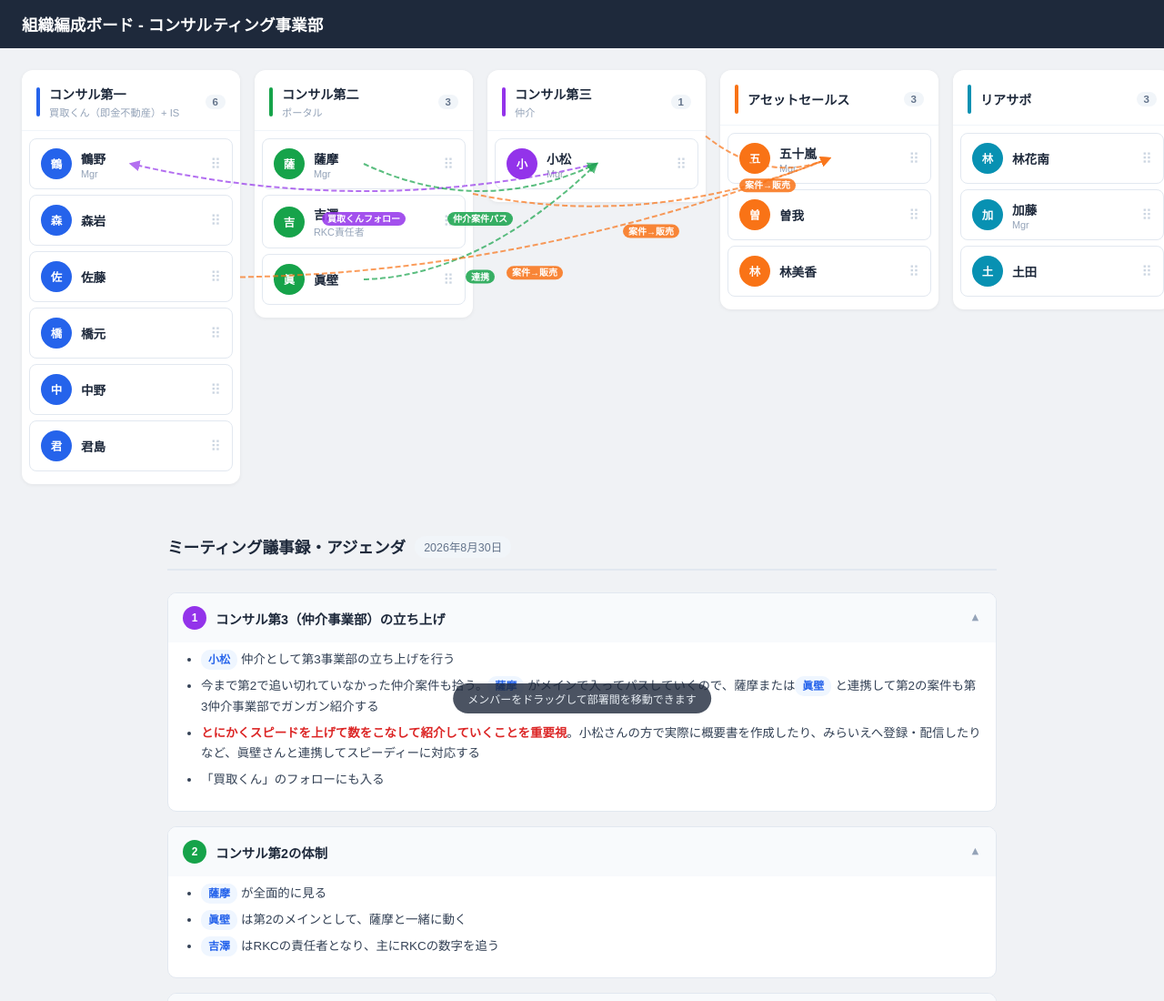
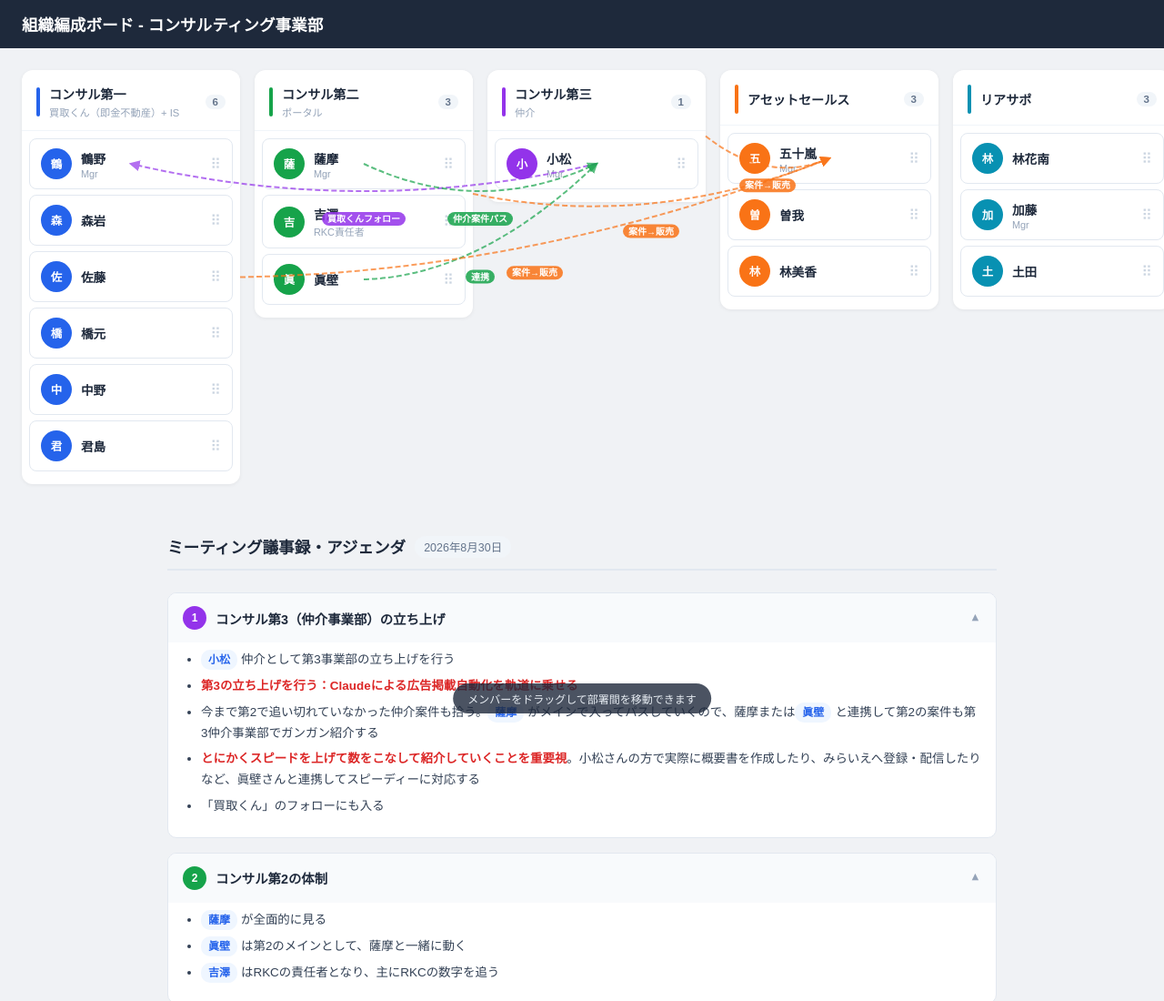
Before and after one commit to satsuma-wq/seat-planner, a website: page index.html in a window 1280 px wide. Shown: the top 1100 px of the page at 91% size. Drawn offline with Linux system fonts and the light colour scheme.

Commit message:
add: コンサル第3にClaude広告掲載自動化の項目追加

```diff
--- a/index.html
+++ b/index.html
@@ -327,6 +327,7 @@
       <div class="agenda-body">
         <ul>
           <li><span class="person-tag">小松</span>仲介として第3事業部の立ち上げを行う</li>
+          <li><span class="key-point">第3の立ち上げを行う：Claudeによる広告掲載自動化を軌道に乗せる</span></li>
           <li>今まで第2で追い切れていなかった仲介案件も拾う。<span class="person-tag">薩摩</span>がメインで入ってパスしていくので、薩摩または<span class="person-tag">眞壁</span>と連携して第2の案件も第3仲介事業部でガンガン紹介する</li>
           <li><span class="key-point">とにかくスピードを上げて数をこなして紹介していくことを重要視</span>。小松さんの方で実際に概要書を作成したり、みらいえへ登録・配信したりなど、眞壁さんと連携してスピーディーに対応する</li>
           <li>「買取くん」のフォローにも入る</li>
```
